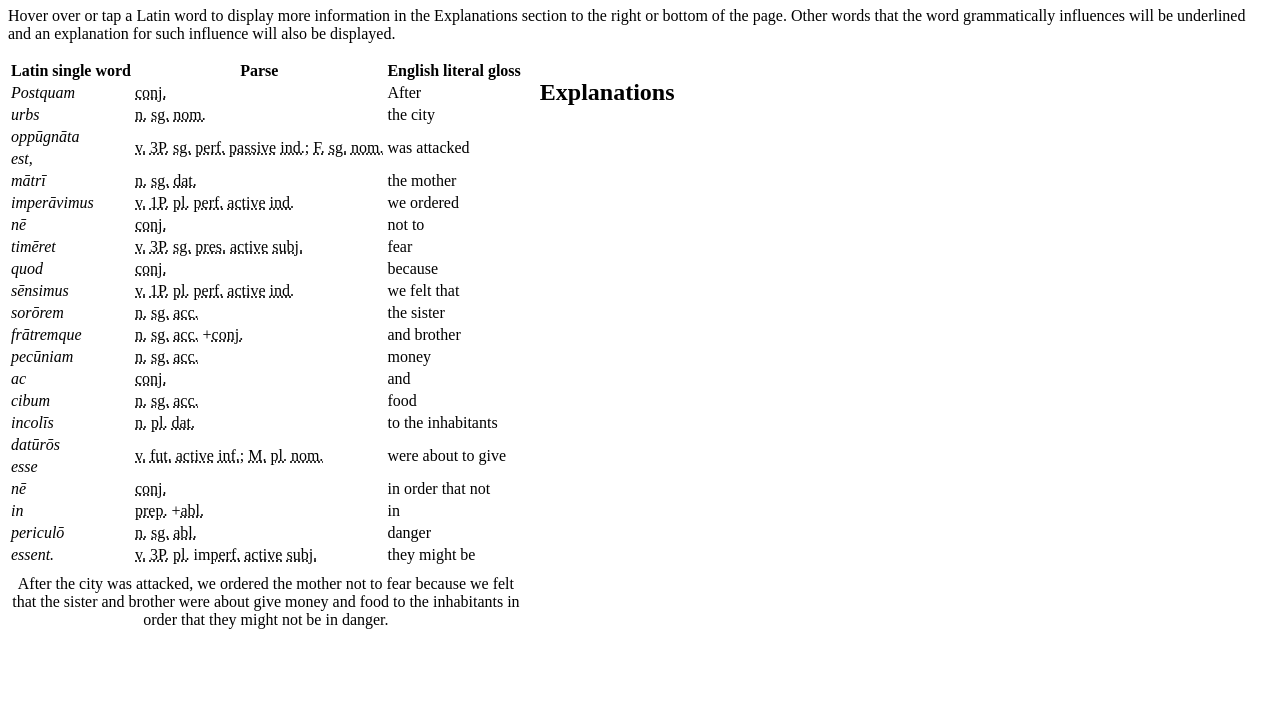
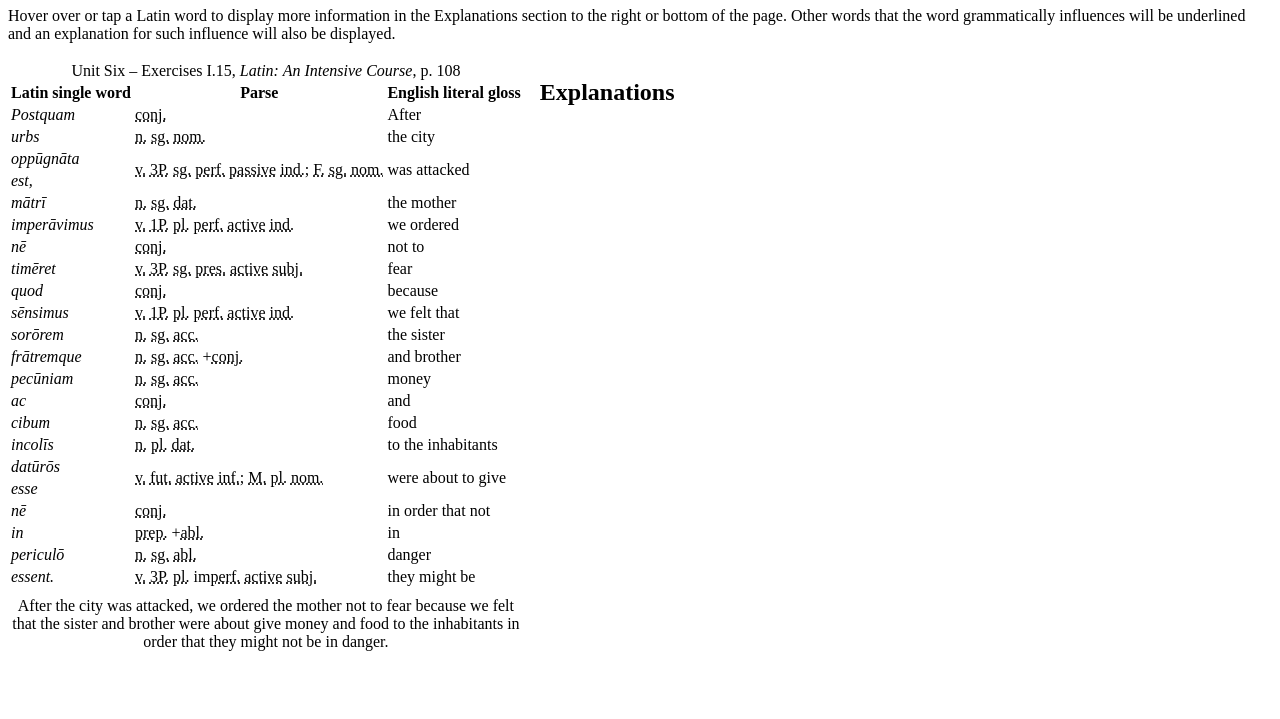
Before and after one commit to Kenny2github/LAT101, a plain HTML site: page index.html in a window 1280 px wide. Shown: the part 81-800 px from the top of the page. Drawn offline with Linux system fonts and the light colour scheme.

Commit message:
Add pseudo-caption citation

```diff
--- a/index.html
+++ b/index.html
@@ -12,6 +12,7 @@
 		<p>Hover over or tap a Latin word to display more information in the Explanations section to the right or bottom of the page. Other words that the word grammatically influences will be underlined and an explanation for such influence will also be displayed.</p>
 	</div>
 	<table id="sentence">
+		<td colspan="3" style="text-align: center;">Unit Six &ndash; Exercises I.15, <i>Latin: An Intensive Course</i>, p. 108</td>
 		<tr><th>Latin single word</th><th>Parse</th><th>English literal gloss</th></tr>
 		<tr><td id="after">Postquam</td><td><abbr title="conjunction">conj.</abbr></td><td>After</td></tr>
 		<tr><td id="city" class="is attacked">urbs</td><td><abbr title="noun">n.</abbr> <abbr title="singular">sg.</abbr> <abbr title="nominative case">nom.</abbr></td><td>the city</td></tr>
```
